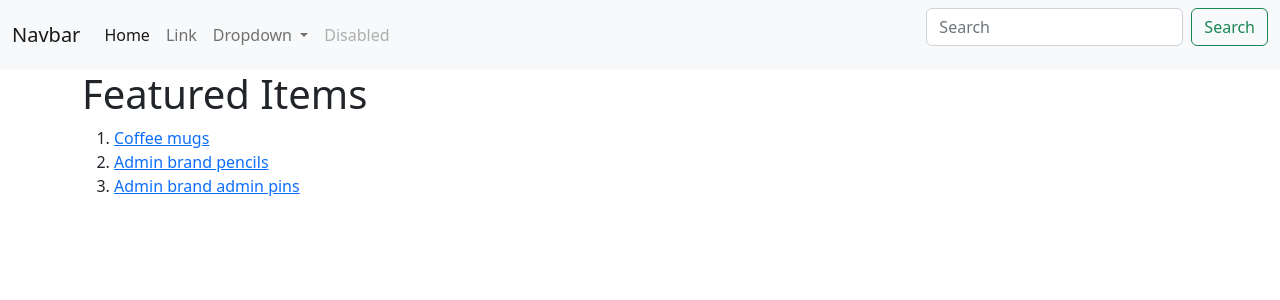
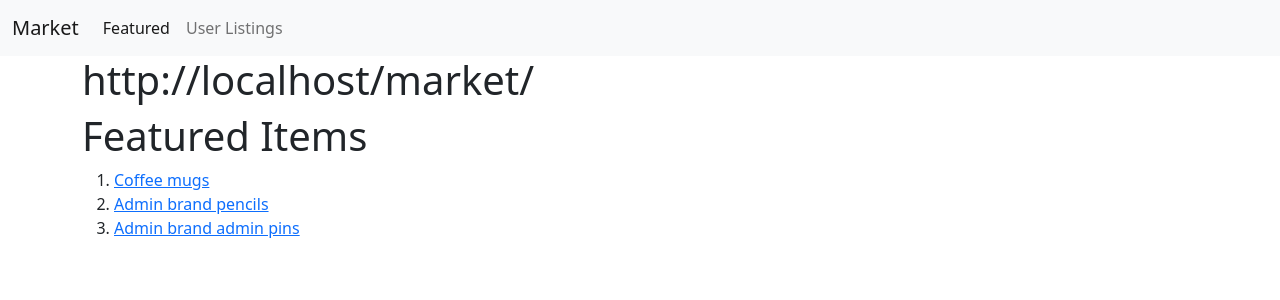
Before and after one commit to Patnonymous/django-market, a Django app: page /market/ in a window 1280 px wide. Shown: the top 300 px of the page. Run offline with Django 4.2, Linux system fonts and the light colour scheme; data comes from the database, SQL or seed files in the repository; some libraries are stand-ins or nearby versions.

Commit message:
Implemented dynamic Navbar active classes.

```diff
--- a/market/marketplace/templates/marketplace/base.html
+++ b/market/marketplace/templates/marketplace/base.html
@@ -24,54 +24,14 @@
 <body>
     <!-- Navbar. -->
     <div id="navbar">
-        {% block navbar %}
-        <nav class="navbar navbar-expand-lg navbar-light bg-light">
-            <div class="container-fluid">
-                <a class="navbar-brand" href="#">Navbar</a>
-                <button class="navbar-toggler" type="button" data-bs-toggle="collapse"
-                    data-bs-target="#navbarSupportedContent" aria-controls="navbarSupportedContent"
-                    aria-expanded="false" aria-label="Toggle navigation">
-                    <span class="navbar-toggler-icon"></span>
-                </button>
-                <div class="collapse navbar-collapse" id="navbarSupportedContent">
-                    <ul class="navbar-nav me-auto mb-2 mb-lg-0">
-                        <li class="nav-item">
-                            <a class="nav-link active" aria-current="page" href="#">Home</a>
-                        </li>
-                        <li class="nav-item">
-                            <a class="nav-link" href="#">Link</a>
-                        </li>
-                        <li class="nav-item dropdown">
-                            <a class="nav-link dropdown-toggle" href="#" id="navbarDropdown" role="button"
-                                data-bs-toggle="dropdown" aria-expanded="false">
-                                Dropdown
-                            </a>
-                            <ul class="dropdown-menu" aria-labelledby="navbarDropdown">
-                                <li><a class="dropdown-item" href="#">Action</a></li>
-                                <li><a class="dropdown-item" href="#">Another action</a></li>
-                                <li>
-                                    <hr class="dropdown-divider">
-                                </li>
-                                <li><a class="dropdown-item" href="#">Something else here</a></li>
-                            </ul>
-                        </li>
-                        <li class="nav-item">
-                            <a class="nav-link disabled" href="#" tabindex="-1" aria-disabled="true">Disabled</a>
-                        </li>
-                    </ul>
-                    <form class="d-flex">
-                        <input class="form-control me-2" type="search" placeholder="Search" aria-label="Search">
-                        <button class="btn btn-outline-success" type="submit">Search</button>
-                    </form>
-                </div>
-            </div>
-        </nav>
-        {% endblock navbar %}
+        {% include './base_navbar.html' %}
     </div>
 
     <!--  Main content. -->
     <div id="content" class="container">
-        {% block content%} {% endblock content %}
+        <h1>{{request.build_absolute_uri}}</h1>
+        {% block content%}
+        {% endblock content %}
     </div>
 
 </body>
--- /dev/null
+++ b/market/marketplace/templates/marketplace/base_navbar.html
@@ -0,0 +1,25 @@
+{% url 'market:index' as index_url %}
+{% url 'market:listings' as listings_url %}
+
+<nav class="navbar navbar-expand-lg navbar-light bg-light">
+    <div class="container-fluid">
+        <a class="navbar-brand" href="{% url 'market:index' %}">Market</a>
+        <button class="navbar-toggler" type="button" data-bs-toggle="collapse" data-bs-target="#navbarSupportedContent"
+            aria-controls="navbarSupportedContent" aria-expanded="false" aria-label="Toggle navigation">
+            <span class="navbar-toggler-icon"></span>
+        </button>
+        <div class="collapse navbar-collapse" id="navbarSupportedContent">
+            <ul class="navbar-nav me-auto mb-2 mb-lg-0">
+                <li class="nav-item">
+                    <a class="nav-link {% if request.path == index_url %} active {% endif %}" aria-current="page"
+                        href="{% url 'market:index' %}">Featured</a>
+                </li>
+                <li class="nav-item">
+                    <a class="nav-link {% if request.path == listings_url %} active {% endif %}"
+                        href="{% url 'market:listings' %}">User Listings</a>
+                </li>
+
+            </ul>
+        </div>
+    </div>
+</nav>
```
